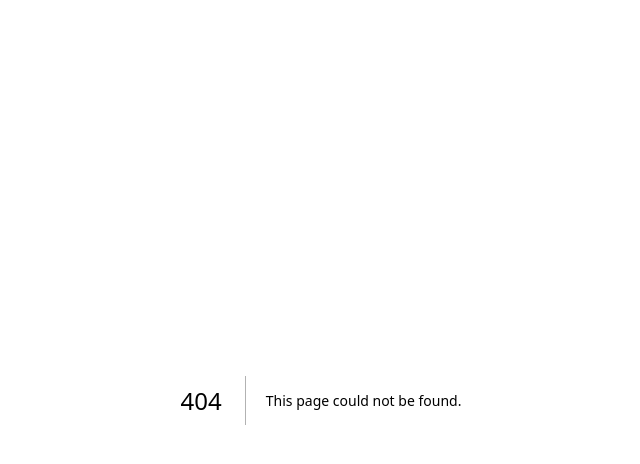
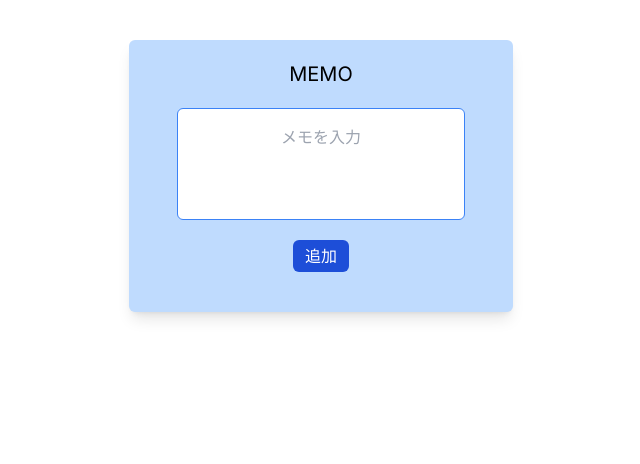
Before and after one commit to sena0514/training, a Next.js app: page /simpleMemo in a window 1280 px wide. Before the commit this address had no page. Shown: the top 464 px of the page, without its empty margins (319-959 px from the left). Built offline with nearby package versions, Linux system fonts and the light colour scheme.

Commit message:
メモアプリを実装した

```diff
--- /dev/null
+++ b/app/(main)/simpleMemo/page.tsx
@@ -0,0 +1,69 @@
+"use client";
+
+import { comment } from "postcss";
+import { ChangeEvent, useState } from "react";
+
+const SimpleMemo = () => {
+  const [inputText, setInputText] = useState("");
+  const [memoList, setMemoList] = useState<string[]>([]);
+
+  const handleInputText = (e: ChangeEvent<HTMLTextAreaElement>) => {
+    setInputText(e.target.value);
+  };
+
+  const handleInputButton = () => {
+    if (!inputText.trim()) return;
+    setMemoList((prev) => [...prev, inputText]);
+    setInputText("");
+  };
+
+  const deleteButton = (index: number) => {
+    setMemoList((prev) => prev.filter((_, i) => i !== index));
+  };
+
+  return (
+    <div className="mt-10">
+      <div className="px-4">
+        <div className="mx-auto w-96 p-5 rounded-md shadow-lg bg-blue-200">
+          <div className="flex flex-col items-center">
+            <h2 className="text-xl text-center">MEMO</h2>
+            <textarea
+              name=""
+              id=""
+              onChange={handleInputText}
+              value={inputText}
+              className="resize-none w-72 h-28 p-4 mt-5 rounded-md border border-blue-500 text-center focus:outline-none focus:ring-2 focus:ring-blue-700"
+              placeholder="メモを入力"
+            ></textarea>
+            <div className="mt-5">
+              <button
+                onClick={handleInputButton}
+                className="rounded-md bg-blue-700 text-white px-3 py-1 transition-colors duration-300 hover:bg-blue-600"
+              >
+                追加
+              </button>
+            </div>
+          </div>
+          <ul className="mt-5">
+            {memoList.map((comment, index) => (
+              <li
+                key={index}
+                className="flex justify-between px-4 py-3 rounded-md bg-white"
+              >
+                <p>{comment}</p>
+                <button
+                  onClick={() => deleteButton(index)}
+                  className="bg-red-500 px-3 py-1 rounded-md text-white transition-opacity duration-300 hover:opacity-80"
+                >
+                  削除
+                </button>
+              </li>
+            ))}
+          </ul>
+        </div>
+      </div>
+    </div>
+  );
+};
+
+export default SimpleMemo;
--- a/app/page.tsx
+++ b/app/page.tsx
@@ -38,6 +38,12 @@ export default function Home() {
           >
             5.Add Comments
           </Link>
+          <Link
+            className="py-3 px-2  text-center rounded-lg border-4 border-gray-500 inline-block bg-gray-200"
+            href="/simpleMemo"
+          >
+            6.Simple Memo
+          </Link>
         </div>
       </div>
     </div>
```
